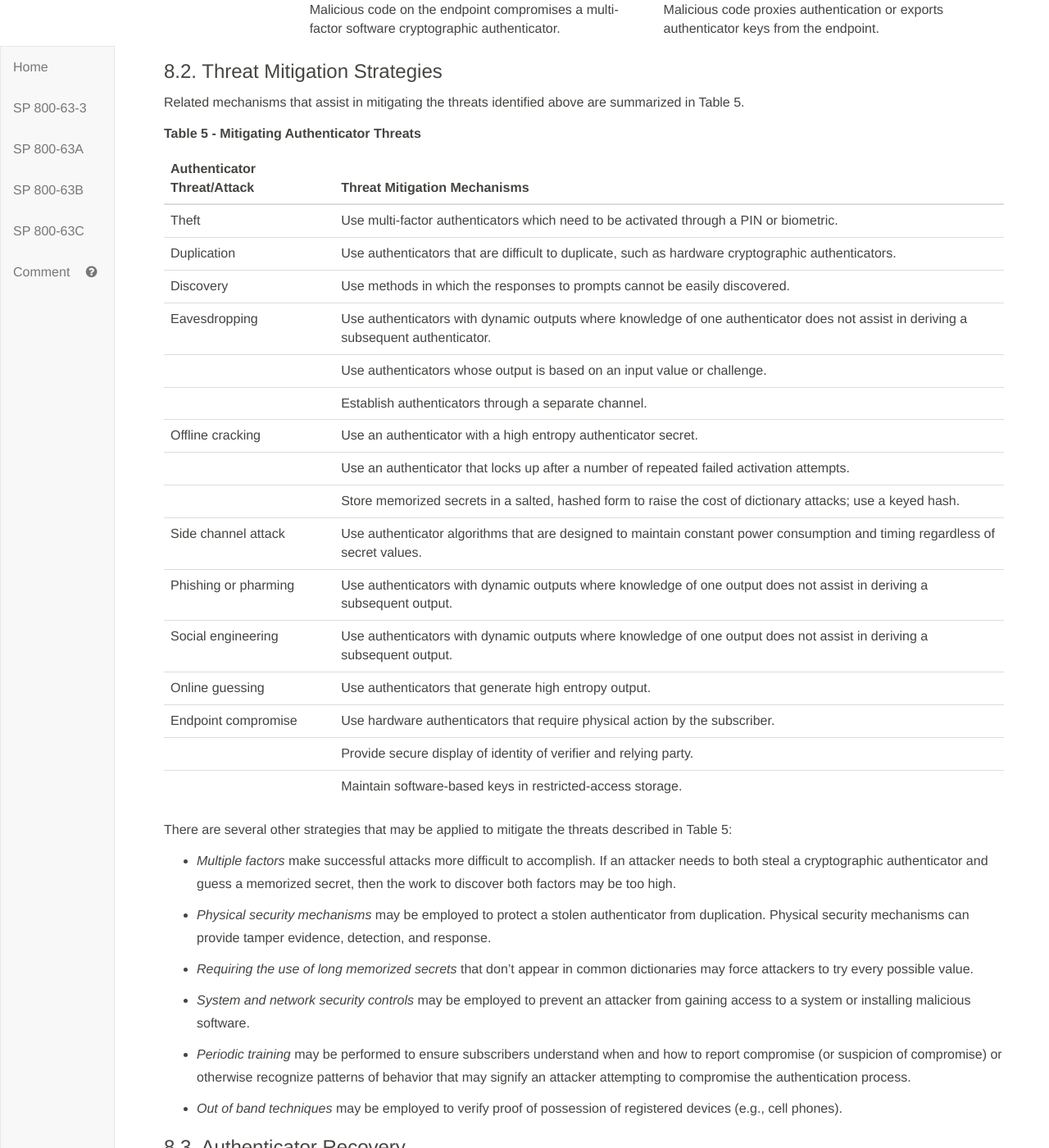
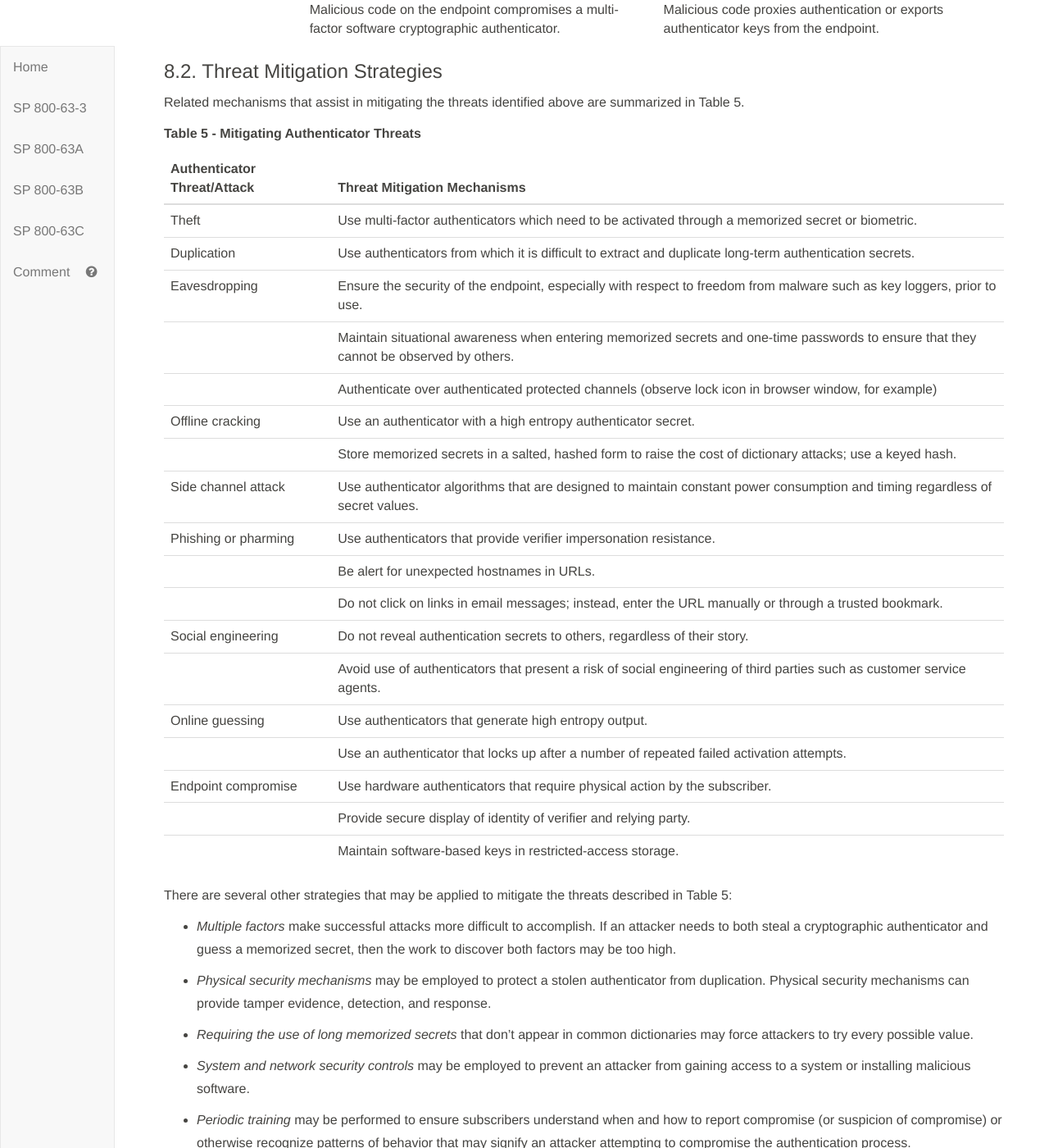
Before and after one commit to usnistgov/800-63-3, a Jekyll site: the page built from sp800-63b.md, in a window 1280 px wide and 1400 px high, scrolled down 42467 px. Shown: the whole window at 82% size. Built offline with Jekyll 4.4.1, drawn with Linux system fonts in a browser that asks for light colours.

Commit message:
Substantial changes to authenticator threat mitigation strategies table. Resolves usnistgov/800-63-3#267.

```diff
--- a/sp800-63b/sec8_security.md
+++ b/sp800-63b/sec8_security.md
@@ -57,19 +57,21 @@ Related mechanisms that assist in mitigating the threats identified above are su
 
 | **Authenticator Threat/Attack** | **Threat Mitigation Mechanisms** |
 |---------------------------------|----------------------------------|
-| Theft | Use multi-factor authenticators which need to be activated through a PIN or biometric.|
-| Duplication |  Use authenticators that are difficult to duplicate, such as hardware cryptographic authenticators. |
-| Discovery | Use methods in which the responses to prompts cannot be easily discovered.
-| Eavesdropping | Use authenticators with dynamic outputs where knowledge of one authenticator does not assist in deriving a subsequent authenticator.
-| | Use authenticators whose output is based on an input value or challenge.
-| | Establish authenticators through a separate channel.
+| Theft | Use multi-factor authenticators which need to be activated through a memorized secret or biometric.|
+| Duplication |  Use authenticators from which it is difficult to extract and duplicate long-term authentication secrets. |
+| Eavesdropping | Ensure the security of the endpoint, especially with respect to freedom from malware such as key loggers, prior to use.
+| | Maintain situational awareness when entering memorized secrets and one-time passwords to ensure that they cannot be observed by others.
+| | Authenticate over authenticated protected channels (observe lock icon in browser window, for example)
 | Offline cracking | Use an authenticator with a high entropy authenticator secret.
-| | Use an authenticator that locks up after a number of repeated failed activation attempts.
 | | Store memorized secrets in a salted, hashed form to raise the cost of dictionary attacks; use a keyed hash.
 | Side channel attack | Use authenticator algorithms that are designed to maintain constant power consumption and timing regardless of secret values.
-| Phishing or pharming | Use authenticators with dynamic outputs where knowledge of one output does not assist in deriving a subsequent output.
-| Social engineering | Use authenticators with dynamic outputs where knowledge of one output does not assist in deriving a subsequent output.
+| Phishing or pharming | Use authenticators that provide verifier impersonation resistance.
+| | Be alert for unexpected hostnames in URLs.
+| | Do not click on links in email messages; instead, enter the URL manually or through a trusted bookmark.
+| Social engineering | Do not reveal authentication secrets to others, regardless of their story.
+| | Avoid use of authenticators that present a risk of social engineering of third parties such as customer service agents.
 | Online guessing | Use authenticators that generate high entropy output.
+| | Use an authenticator that locks up after a number of repeated failed activation attempts.
 | Endpoint compromise | Use hardware authenticators that require physical action by the subscriber.
 | | Provide secure display of identity of verifier and relying party.
 | | Maintain software-based keys in restricted-access storage.
```
